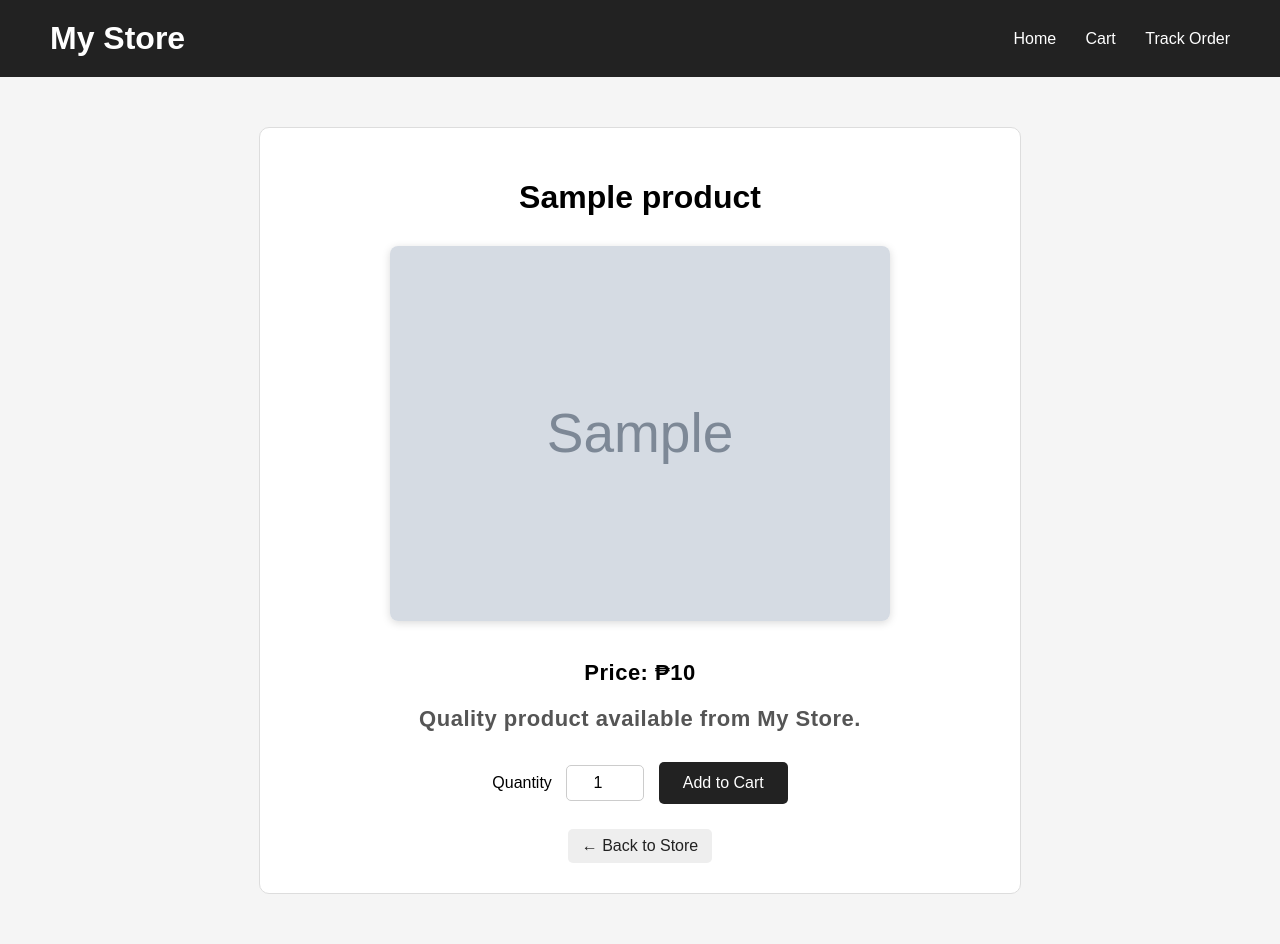
After one commit to elcollados/practice-000-store, a Flask app: page /product/1 in a window 1280 px wide. The commit adds this page. Run offline with Flask 3, Linux system fonts and the light colour scheme; grey boxes marked "Sample" are stand-in pictures; a database or web service that is not in the repository returns one stand-in record (values such as "Sample title"); parts of the project's set-up code (start-up, migrations or seed data) failed here and were passed over; some libraries are stand-ins or nearby versions.

Commit message:
Fix CSRF protection, product IDs, and SQLite schema bug

```diff
--- a/app.py
+++ b/app.py
@@ -1,4 +1,5 @@
 from flask import Flask, render_template, session, redirect, request
+from flask_wtf import CSRFProtect
 from dotenv import load_dotenv
 from werkzeug.security import check_password_hash
 import sqlite3
@@ -10,77 +11,174 @@ load_dotenv()
 
 
 app = Flask(__name__)
-app.secret_key = os.getenv("SECRET_KEY")
+
+SECRET_KEY = os.getenv("SECRET_KEY")
+ADMIN_USERNAME = os.getenv("ADMIN_USERNAME")
+ADMIN_PASSWORD_HASH = os.getenv("ADMIN_PASSWORD_HASH")
+
+if not SECRET_KEY:
+    raise RuntimeError(
+        "SECRET_KEY environment variable is not set. "
+        "Set it in your .env file locally or in Render's Environment settings."
+    )
+if not ADMIN_USERNAME or not ADMIN_PASSWORD_HASH:
+    raise RuntimeError(
+        "ADMIN_USERNAME / ADMIN_PASSWORD_HASH environment variables are not set. "
+        "Admin login cannot work without them."
+    )
+
+app.secret_key = SECRET_KEY
+
+# Set FLASK_DEBUG=1 locally only. Never enable debug mode in production.
+DEBUG_MODE = os.getenv("FLASK_DEBUG", "0") == "1"
+
+# CSRF protection for every POST form in the app
+csrf = CSRFProtect(app)
+
 
 def get_db():
     database_url = os.getenv("DATABASE_URL")
 
     if database_url:
-        conn = psycopg2.connect(database_url,cursor_factory=DictCursor
-        )
+        conn = psycopg2.connect(database_url, cursor_factory=DictCursor)
         return conn
 
     conn = sqlite3.connect("store.db")
     conn.row_factory = sqlite3.Row
     return conn
 
+
+def execute_query(cursor, query, values):
+
+    database_url = os.getenv("DATABASE_URL")
+
+    if database_url:
+        query = query.replace("?", "%s")
+
+    cursor.execute(query, values)
+
+
 def create_tables():
     conn = get_db()
     cursor = conn.cursor()
 
-    cursor.execute("""
+    database_url = os.getenv("DATABASE_URL")
+
+    # SQLite does not recognize "SERIAL" as a type. For a column to
+    # auto-increment in SQLite it must be declared exactly as
+    # "INTEGER PRIMARY KEY" -- otherwise inserted rows get id = NULL.
+    if database_url:
+        id_column = "id SERIAL PRIMARY KEY"
+    else:
+        id_column = "id INTEGER PRIMARY KEY AUTOINCREMENT"
+
+    execute_query(
+        cursor,
+        f"""
+    CREATE TABLE IF NOT EXISTS products (
+        {id_column},
+        name TEXT NOT NULL,
+        price REAL NOT NULL,
+        image TEXT NOT NULL
+    )
+    """,
+        ()
+    )
+
+    execute_query(
+        cursor,
+        f"""
     CREATE TABLE IF NOT EXISTS orders (
-        id SERIAL PRIMARY KEY,
+        {id_column},
         name TEXT NOT NULL,
         address TEXT NOT NULL,
         phone TEXT NOT NULL,
         total REAL NOT NULL,
         status TEXT DEFAULT 'Pending'
     )
-    """)
+    """,
+        ()
+    )
 
-    cursor.execute("""
+    execute_query(
+        cursor,
+        f"""
     CREATE TABLE IF NOT EXISTS order_items (
-        id SERIAL PRIMARY KEY,
+        {id_column},
         order_id INTEGER NOT NULL,
         product_name TEXT NOT NULL,
         price REAL NOT NULL,
         quantity INTEGER NOT NULL,
         subtotal REAL NOT NULL
     )
-    """)
+    """,
+        ()
+    )
+
+    # Seed default products only if the table is empty, so re-deploys
+    # don't wipe out products the client has since edited.
+    execute_query(cursor, "SELECT COUNT(*) AS count FROM products", ())
+    count = cursor.fetchone()["count"]
+
+    if count == 0:
+        default_products = [
+            ("Product 1", 500, "product1.jpg"),
+            ("Product 2", 750, "product2.jpg"),
+            ("Product 3", 1000, "product3.jpg"),
+        ]
+
+        for name, price, image in default_products:
+            execute_query(
+                cursor,
+                "INSERT INTO products (name, price, image) VALUES (?, ?, ?)",
+                (name, price, image)
+            )
 
     conn.commit()
     conn.close()
 
 
-products = [
-    {
-        "name": "Product 1",
-        "price": 500,
-        "image": "product1.jpg"
-    },
-    {
-        "name": "Product 2",
-        "price": 750,
-        "image": "product2.jpg"
-    },
-    {
-        "name": "Product 3",
-        "price": 1000,
-        "image": "product3.jpg"
-    }
-]
+def get_products():
+    conn = get_db()
+    cursor = conn.cursor()
+
+    execute_query(cursor, "SELECT * FROM products ORDER BY id", ())
+    products = cursor.fetchall()
+
+    cursor.close()
+    conn.close()
+
+    return products
 
 
+def get_product_by_id(product_id):
+    conn = get_db()
+    cursor = conn.cursor()
 
+    execute_query(cursor, "SELECT * FROM products WHERE id = ?", (product_id,))
+    product = cursor.fetchone()
 
+    cursor.close()
+    conn.close()
+
+    return product
 
 
 @app.route("/")
 def home():
+    products = get_products()
     return render_template("index.html", products=products)
 
+
+@app.route("/product/<int:product_id>")
+def product_detail(product_id):
+
+    product = get_product_by_id(product_id)
+
+    if product is None:
+        return "Product not found", 404
+
+    return render_template("product_detail.html", product=product)
 
 
 @app.route("/cart")
@@ -90,20 +188,20 @@ def cart():
 
     cart_products = []
 
-    for product_name, quantity in cart.items():
+    for product_id_str, quantity in cart.items():
 
-        for product in products:
+        product = get_product_by_id(int(product_id_str))
 
-            if product["name"] == product_name:
+        if product:
+            subtotal = product["price"] * quantity
 
-                subtotal = product["price"] * quantity
-
-                cart_products.append({
-                    "name": product["name"],
-                    "price":product["price"],
-                    "quantity": quantity,
-                    "subtotal": subtotal
-                })
+            cart_products.append({
+                "id": product["id"],
+                "name": product["name"],
+                "price": product["price"],
+                "quantity": quantity,
+                "subtotal": subtotal
+            })
 
     total = 0
 
@@ -117,77 +215,85 @@ def cart():
     )
 
 
+@app.route("/add-to-cart/<int:product_id>", methods=["POST"])
+def add_to_cart(product_id):
 
-@app.route("/add-to-cart/<product_name>", methods=["POST"])
-def add_to_cart(product_name):
+    product = get_product_by_id(product_id)
+
+    if product is None:
+        return "Product not found", 404
 
     if "cart" not in session:
         session["cart"] = {}
 
     cart = session["cart"]
 
-    if product_name in cart:
-        cart[product_name] += 1
+    quantity = int(request.form.get("quantity", 1))
+
+    if quantity < 1 or quantity > 99:
+        return "Invalid quantity", 400
+
+    key = str(product_id)
+
+    if key in cart:
+        cart[key] += quantity
     else:
-        cart[product_name] = 1
+        cart[key] = quantity
 
     session["cart"] = cart
 
     return redirect("/cart")
 
 
-
-@app.route("/remove-from-cart/<product_name>", methods=["POST"])
-def remove_from_cart(product_name):
+@app.route("/remove-from-cart/<int:product_id>", methods=["POST"])
+def remove_from_cart(product_id):
 
     cart = session.get("cart", {})
+    key = str(product_id)
 
-    if product_name in cart:
-        del cart[product_name]
-
+    if key in cart:
+        del cart[key]
         session["cart"] = cart
 
-        return redirect("/cart")
+    return redirect("/cart")
 
 
-
-@app.route("/decrease-quantity/<product_name>", methods=["POST"])
-def decrease_quantity(product_name):
+@app.route("/decrease-quantity/<int:product_id>", methods=["POST"])
+def decrease_quantity(product_id):
 
     cart = session.get("cart", {})
+    key = str(product_id)
 
-    if product_name in cart:
+    if key in cart:
 
-        cart[product_name] -= 1
+        cart[key] -= 1
 
-        if cart[product_name] <= 0:
-            del cart[product_name]
+        if cart[key] <= 0:
+            del cart[key]
 
     session["cart"] = cart
 
     return redirect("/cart")
 
 
-
-@app.route("/increase-quantity/<product_name>", methods=["POST"])
-def increase_quantity(product_name):
+@app.route("/increase-quantity/<int:product_id>", methods=["POST"])
+def increase_quantity(product_id):
 
     cart = session.get("cart", {})
+    key = str(product_id)
 
-    if product_name in cart:
-        cart[product_name] += 1
+    if key in cart:
+        cart[key] += 1
 
     session["cart"] = cart
 
     return redirect("/cart")
 
 
-
 @app.route("/clear-cart", methods=["POST"])
 def clear_cart():
     session.pop("cart", None)
     return redirect("/")
-
 
 
 @app.route("/checkout")
@@ -199,7 +305,6 @@ def checkout():
         return redirect("/cart")
 
     return render_template("checkout.html")
-
 
 
 @app.route("/place-order", methods=["POST"])
@@ -222,18 +327,19 @@ def place_order():
 
     cart_products = []
 
-    for product_name, quantity in cart.items():
-        for product in products:
+    for product_id_str, quantity in cart.items():
 
-            if product["name"] == product_name:
-                subtotal = product["price"] * quantity
+        product = get_product_by_id(int(product_id_str))
 
-                cart_products.append({
-                    "name": product["name"],
-                    "price": product["price"],
-                    "quantity": quantity,
-                    "subtotal": subtotal
-                })
+        if product:
+            subtotal = product["price"] * quantity
+
+            cart_products.append({
+                "name": product["name"],
+                "price": product["price"],
+                "quantity": quantity,
+                "subtotal": subtotal
+            })
 
     if not cart_products:
         return redirect("/cart")
@@ -245,26 +351,40 @@ def place_order():
 
     conn = get_db()
     cursor = conn.cursor()
+    database_url = os.getenv("DATABASE_URL")
 
-    cursor.execute(
-        """
-        INSERT INTO orders (name, address, phone, total)
-        VALUES(%s, %s, %s, %s)
-        RETURNING id
-        """,
-        (name, address, phone, total)
-    )
-
-    order_id = cursor.fetchone()[0]
-
+    if database_url:
+        # Postgres: RETURNING works reliably
+        execute_query(
+            cursor,
+            """
+            INSERT INTO orders (name, address, phone, total)
+            VALUES(?, ?, ?, ?)
+            RETURNING id
+            """,
+            (name, address, phone, total)
+        )
+        order_id = cursor.fetchone()["id"]
+    else:
+        # SQLite: RETURNING needs SQLite 3.35+/Python 3.11+, so use lastrowid instead
+        execute_query(
+            cursor,
+            """
+            INSERT INTO orders (name, address, phone, total)
+            VALUES(?, ?, ?, ?)
+            """,
+            (name, address, phone, total)
+        )
+        order_id = cursor.lastrowid
 
     for product in cart_products:
 
-        cursor.execute(
+        execute_query(
+            cursor,
             """
             INSERT INTO order_items
             (order_id, product_name, price, quantity, subtotal)
-            VALUES (%s, %s, %s, %s, %s)
+            VALUES (?, ?, ?, ?, ?)
             """,
             (
                 order_id,
@@ -291,7 +411,6 @@ def place_order():
     )
 
 
-
 @app.route("/track-order", methods=["GET", "POST"])
 def track_order():
 
@@ -300,19 +419,25 @@ def track_order():
 
     if request.method == "POST":
         order_id = request.form["order_id"]
+        phone = request.form.get("phone", "").strip()
 
         conn = get_db()
         cursor = conn.cursor()
 
-        cursor.execute(
-            "SELECT * FROM orders WHERE id = %s",
-            (order_id,)
+        # Require the phone number on the order to match, so order IDs
+        # alone (which are sequential/guessable) can't be used to view
+        # someone else's name, address, and phone number.
+        execute_query(
+            cursor,
+            "SELECT * FROM orders WHERE id = ? AND phone = ?",
+            (order_id, phone)
         )
         order = cursor.fetchone()
 
         if order:
-            cursor.execute(
-                "SELECT * FROM order_items WHERE order_id = %s",
+            execute_query(
+                cursor,
+                "SELECT * FROM order_items WHERE order_id = ?",
                 (order_id,)
             )
 
@@ -328,7 +453,6 @@ def track_order():
     )
 
 
-
 @app.route("/admin/login", methods=["GET", "POST"])
 def admin_login():
 
@@ -338,8 +462,8 @@ def admin_login():
         password = request.form["password"]
 
         if (
-            username == os.getenv("ADMIN_USERNAME")
-            and check_password_hash(os.getenv("ADMIN_PASSWORD_HASH"), password)
+            username == ADMIN_USERNAME
+            and check_password_hash(ADMIN_PASSWORD_HASH, password)
         ):
             session["admin_logged_in"] = True
             return redirect("/admin/orders")
@@ -352,7 +476,6 @@ def admin_login():
     return render_template("admin_login.html")
 
 
-
 @app.route("/admin/orders")
 def admin_orders():
 
@@ -362,13 +485,17 @@ def admin_orders():
     conn = get_db()
     cursor = conn.cursor()
 
-    cursor.execute(
-        "SELECT * FROM orders ORDER BY id DESC"
+    execute_query(
+        cursor,
+        "SELECT * FROM orders ORDER BY id DESC",
+        ()
     )
     orders = cursor.fetchall()
 
-    cursor.execute(
-        "SELECT * FROM order_items"
+    execute_query(
+        cursor,
+        "SELECT * FROM order_items",
+        ()
     )
     order_items = cursor.fetchall()
 
@@ -382,7 +509,6 @@ def admin_orders():
     )
 
 
-
 @app.route("/admin/order/<int:order_id>")
 def admin_order_detail(order_id):
 
@@ -392,14 +518,16 @@ def admin_order_detail(order_id):
     conn = get_db()
     cursor = conn.cursor()
 
-    cursor.execute(
-        "SELECT * FROM orders WHERE id = %s",
+    execute_query(
+        cursor,
+        "SELECT * FROM orders WHERE id = ?",
         (order_id,)
     )
     order = cursor.fetchone()
 
-    cursor.execute(
-        "SELECT * FROM order_items WHERE order_id = %s",
+    execute_query(
+        cursor,
+        "SELECT * FROM order_items WHERE order_id = ?",
         (order_id,)
     )
     order_items = cursor.fetchall()
@@ -417,7 +545,6 @@ def admin_order_detail(order_id):
     )
 
 
-
 @app.route("/admin/update-status/<int:order_id>", methods=["POST"])
 def update_status(order_id):
 
@@ -429,8 +556,9 @@ def update_status(order_id):
     conn = get_db()
     cursor = conn.cursor()
 
-    cursor.execute(
-        "UPDATE orders SET status = %s WHERE id = %s",
+    execute_query(
+        cursor,
+        "UPDATE orders SET status = ? WHERE id = ?",
         (status, order_id)
     )
 
@@ -441,7 +569,6 @@ def update_status(order_id):
     return redirect("/admin/orders")
 
 
-
 @app.route("/admin/logout")
 def admin_logout():
 
@@ -449,7 +576,8 @@ def admin_logout():
 
     return redirect("/admin/login")
 
+
 create_tables()
 
 if __name__ == "__main__":
-    app.run(debug=True)
+    app.run(debug=DEBUG_MODE)
--- a/requirements.txt
+++ b/requirements.txt
@@ -1,6 +1,7 @@
 blinker==1.9.0
 click==8.5.0
 Flask==3.1.3
+Flask-WTF==1.2.2
 itsdangerous==2.2.0
 Jinja2==3.1.6
 MarkupSafe==3.0.3
--- a/static/style.css
+++ b/static/style.css
@@ -558,3 +558,121 @@ button {
     background: #eee;
     margin-bottom: 20px;
 }
+
+
+
+
+
+.hero a {
+    display: inline-block;
+    padding: 12px 24px;
+    background: #222;
+    color: white;
+    text-decoration: none;
+    border-radius: 5px;
+}
+
+.view-product {
+    display: inline-block;
+    padding: 8px 14px;
+    margin-bottom: 10px;
+    background: #222;
+    color: white;
+    text-decoration: none;
+    border-radius: 5px;
+}
+
+.product h3 a {
+    color: #222;
+    text-decoration: none;
+}
+
+.product-detail-image {
+    width: 500px;
+    max-width: 100%;
+    height: auto;
+    margin: 20px 0;
+    border-radius: 8px;
+    box-shadow: 0 2px 8px rgba(0, 0, 0, 0.15);
+    transition: transform 0.03s ease;
+}
+
+.product-detail-image:hover {
+    transform: scale(1.03);
+}
+
+.product-detail {
+    max-width: 700px;
+    margin: 50px auto;
+    padding: 30px;
+    background: white;
+    text-align: center;
+    border: 1px solid #ddd;
+    border-radius: 10px;
+    box-shadow: 0 4px 12px rgba(0, 0, 0, 0, 1);
+}
+
+.product-detail h1 {
+    font-size: 32px;
+    margin-bottom: 10px;
+}
+
+.product-detail p {
+    font-size: 22px;
+    font-weight: bold;
+    margin: 15px 0 ;
+    letter-spacing: 0.5px;
+}
+
+.product-detail button {
+    background: #222;
+    color: white;
+    border-radius: 5px;
+    margin: 10px 0;
+    transition: 0.2s;
+}
+
+.product-detail button:hover {
+    background: #444;
+}
+
+
+.product-detail input[type="number"] {
+    width: 60px;
+    padding: 8px;
+    margin: 10px;
+    font-size: 16px;
+    text-align: center;
+    border: 1px solid #ccc;
+    border-radius: 5px;
+}
+
+.product-detail input[type="number"]:focus {
+    border-color: #222;
+    outline: none;
+}
+
+.product-detail > a {
+    display: inline-block;
+    margin-top: 15px;
+    padding: 8px 14px;
+    background: #eee;
+    color: #222;
+    text-decoration: none;
+    border-radius: 5px;
+    transition: 0.2s;
+}
+
+.product-detail >a:hover {
+    background: #222;
+    color: white;
+    transform: translateY(-2px);
+}
+
+.product-description {
+    font-size: 16px;
+    font-weight: normal;
+    line-height: 1.6;
+    color: #555;
+    margin: 20px 0;
+}
--- a/templates/admin_login.html
+++ b/templates/admin_login.html
@@ -29,6 +29,7 @@
             {% endif %}
 
             <form action="/admin/login" method="POST">
+                <input type="hidden" name="csrf_token" value="{{ csrf_token() }}">
 
                 <label>Username:</label>
 
--- a/templates/admin_orders.html
+++ b/templates/admin_orders.html
@@ -99,6 +99,7 @@
                         method="POST"
                         class="status-form"
                     >
+                        <input type="hidden" name="csrf_token" value="{{ csrf_token() }}">
 
                         <label>Update Status:</label>
 
--- a/templates/checkout.html
+++ b/templates/checkout.html
@@ -13,7 +13,6 @@
         <nav>
 
             <a href="/">Home</a>
-            <a href="#">Products</a>
             <a href="/cart">Cart</a>
             <a href="/track-order">Track Order</a>
 
@@ -26,6 +25,7 @@
         <h2>Checkout</h2>
 
         <form action="/place-order" method="POST" class="checkout-form">
+            <input type="hidden" name="csrf_token" value="{{ csrf_token() }}">
 
             <label>Name:</label>
             <input type="text" name="name" required>
--- a/templates/order.html
+++ b/templates/order.html
@@ -14,7 +14,6 @@
         <nav>
 
             <a href="/">Home</a>
-            <a href="#">Products</a>
             <a href="/cart">Cart</a>
             <a href="/track-order">Track Order</a>
 
--- /dev/null
+++ b/templates/product_detail.html
@@ -0,0 +1,65 @@
+<!DOCTYPE html>
+<html>
+<head>
+    <title>{{ product["name"] }}</title>
+    <link rel="stylesheet" href="{{ url_for('static', filename='style.css') }}">
+</head>
+
+<body>
+
+    <header>
+        <h1>My Store</h1>
+
+        <nav>
+            <a href="/">Home</a>
+            <a href="/cart">Cart</a>
+            <a href="/track-order">Track Order</a>
+        </nav>
+
+    </header>
+
+    <main>
+
+        <div class="product-detail">
+
+            <h1>{{ product["name"] }}</h1>
+
+            <img
+                class="product-detail-image"
+                src="{{ url_for('static', filename='images/' + product['image'] )}}"
+                alt="{{ product['name'] }}"
+            >
+            <p>Price: ₱{{ product["price"] }}</p>
+
+            <p class="product-description">
+                Quality product available from My Store.
+            </p>
+
+
+            <form action="{{ url_for('add_to_cart', product_id=product['id']) }}" method="POST">
+                <input type="hidden" name="csrf_token" value="{{ csrf_token() }}">
+
+                <label for="quantity">Quantity</label>
+
+                <input
+                    type="number"
+                    id="quantity"
+                    name="quantity"
+                    value="1"
+                    min="1"
+                    max="99"
+                    required
+                >
+
+                <button type="submit">Add to Cart</button>
+
+            </form>
+
+            <a href="{{ url_for('home') }}">← Back to Store</a>
+
+        </div>
+
+    </main>
+
+</body>
+</html>
```
Also changed, not shown: templates/cart.html (+6 -4 lines), templates/index.html (+20 -6 lines), templates/track_order.html (+11 -2 lines), templates/admin_order_detail.html (line endings or trailing spaces).
